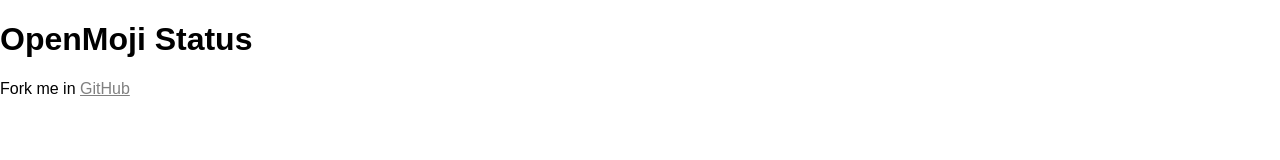
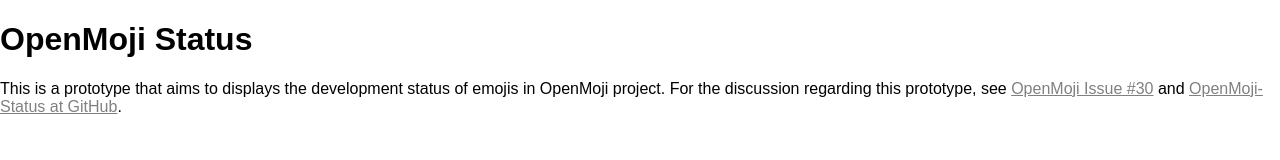
Before and after one commit to axelpale/openmoji-status, a website built with webpack: page index.html in a window 1280 px wide. Built offline with nearby package versions, Linux system fonts and the light colour scheme.

Commit message:
Add description to page

```diff
--- a/index.html
+++ b/index.html
@@ -18,8 +18,8 @@
 </head>
 <body>
   <h1 id="title">OpenMoji Status</h1>
+  <p>This is a prototype that aims to displays the development status of emojis in OpenMoji project. For the discussion regarding this prototype, see <a href="https://github.com/hfg-gmuend/openmoji/issues/30">OpenMoji Issue #30</a> and <a href="https://github.com/axelpale/openmoji-status">OpenMoji-Status at GitHub</a>.</p>
   <div id="container" class="container"></div>
-  <p>Fork me in <a href="https://github.com/axelpale/crude-oil-consumption">GitHub</a></p>
   <script src="dist/bundle.js"></script>
 </body>
 </html>
```
